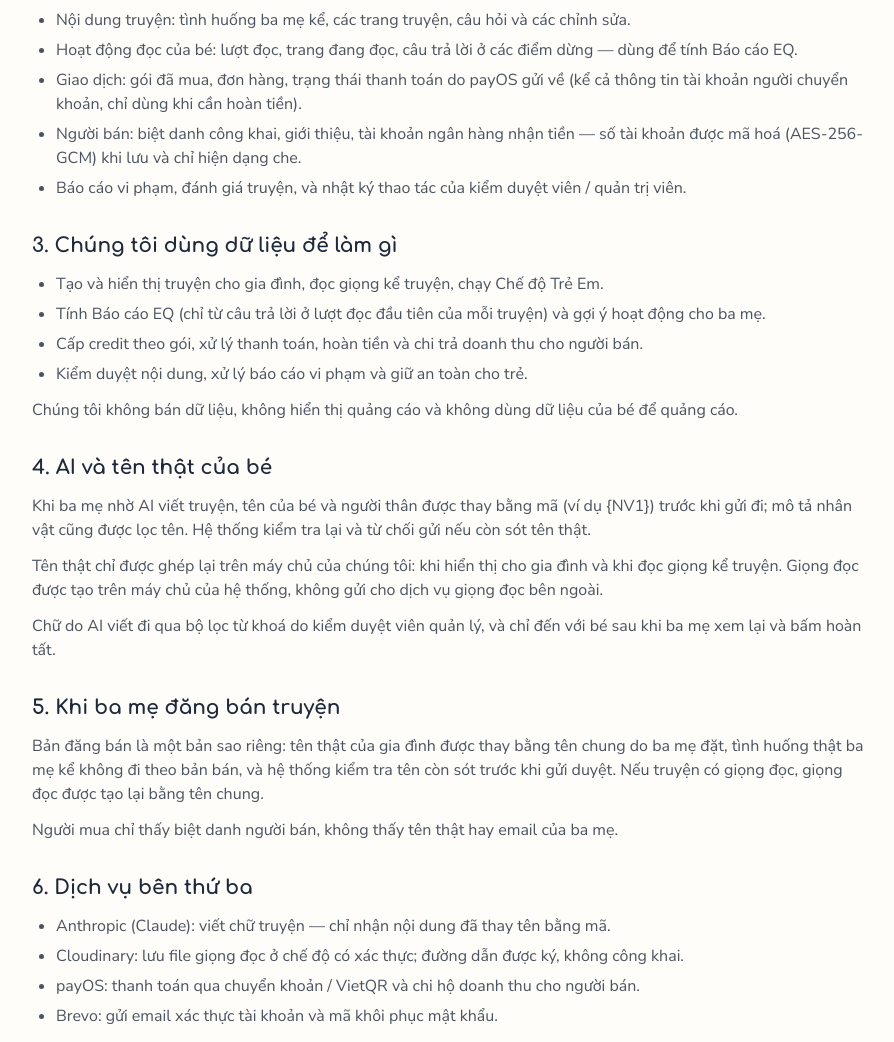
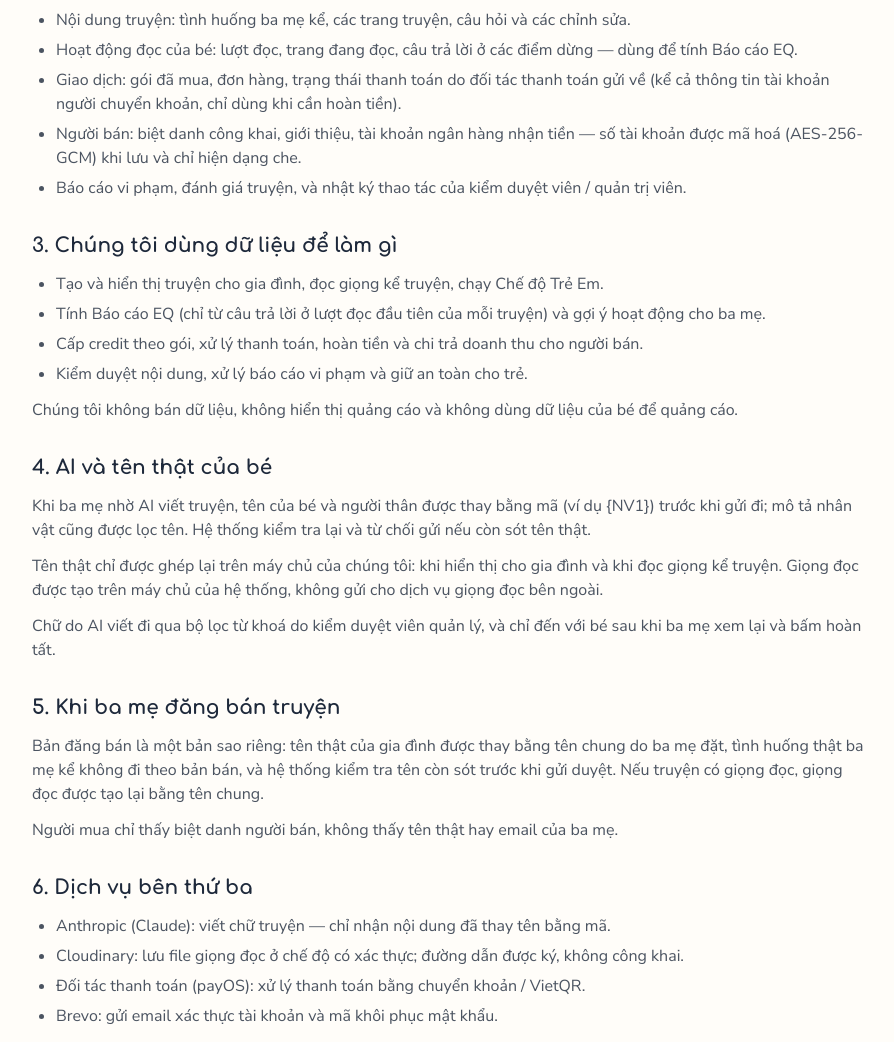
Before and after one commit to SEP490-GFA26SE186/Web, a React (Vite) app: page /chinh-sach-bao-mat in a window 1280 px wide. Shown: the part 957-1999 px from the top of the page, without its empty margins (192-1086 px from the left). Built offline with nearby package versions, Linux system fonts and the light colour scheme; no server answers.

Commit message:
bo chu 'payOS' o cac cho phu huynh thay (nut thanh toan, mua truyen, gioi thieu, dieu khoan); chinh sach bao mat ghi 'doi tac thanh toan', bo y chi ho

```diff
--- a/src/constants/landingContent.js
+++ b/src/constants/landingContent.js
@@ -211,7 +211,7 @@ export const FAQS = [
   },
   {
     q: "Credit là gì, có mất phí không?",
-    a: "Credit dùng cho các lần AI viết truyện. Gói Miễn phí cấp credit mỗi tháng; gói Gia đình cấp nhiều hơn và mở tính năng bán truyện. Truyện tự viết không tốn credit. Thanh toán qua payOS (chuyển khoản / VietQR).",
+    a: "Credit dùng cho các lần AI viết truyện. Gói Miễn phí cấp credit mỗi tháng; gói Gia đình cấp nhiều hơn và mở tính năng bán truyện. Truyện tự viết không tốn credit. Thanh toán bằng chuyển khoản ngân hàng hoặc quét mã VietQR.",
   },
   {
     q: "Điểm EQ của con được tính thế nào?",
--- a/src/pages/legal/PrivacyPolicyPage.jsx
+++ b/src/pages/legal/PrivacyPolicyPage.jsx
@@ -18,7 +18,7 @@ const SECTIONS = [
         "Nhân vật gia đình: tên gọi và mô tả bằng chữ (ngoại hình, tính cách). Chúng tôi không yêu cầu và không lưu ảnh, giọng nói hay dữ liệu khuôn mặt của bé.",
         "Nội dung truyện: tình huống ba mẹ kể, các trang truyện, câu hỏi và các chỉnh sửa.",
         "Hoạt động đọc của bé: lượt đọc, trang đang đọc, câu trả lời ở các điểm dừng — dùng để tính Báo cáo EQ.",
-        "Giao dịch: gói đã mua, đơn hàng, trạng thái thanh toán do payOS gửi về (kể cả thông tin tài khoản người chuyển khoản, chỉ dùng khi cần hoàn tiền).",
+        "Giao dịch: gói đã mua, đơn hàng, trạng thái thanh toán do đối tác thanh toán gửi về (kể cả thông tin tài khoản người chuyển khoản, chỉ dùng khi cần hoàn tiền).",
         "Người bán: biệt danh công khai, giới thiệu, tài khoản ngân hàng nhận tiền — số tài khoản được mã hoá (AES-256-GCM) khi lưu và chỉ hiện dạng che.",
         "Báo cáo vi phạm, đánh giá truyện, và nhật ký thao tác của kiểm duyệt viên / quản trị viên.",
       ],
@@ -57,7 +57,7 @@ const SECTIONS = [
       [
         "Anthropic (Claude): viết chữ truyện — chỉ nhận nội dung đã thay tên bằng mã.",
         "Cloudinary: lưu file giọng đọc ở chế độ có xác thực; đường dẫn được ký, không công khai.",
-        "payOS: thanh toán qua chuyển khoản / VietQR và chi hộ doanh thu cho người bán.",
+        "Đối tác thanh toán (payOS): xử lý thanh toán bằng chuyển khoản / VietQR.",
         "Brevo: gửi email xác thực tài khoản và mã khôi phục mật khẩu.",
       ],
       "Các dịch vụ này chỉ nhận phần dữ liệu cần cho việc của họ.",
--- a/src/pages/legal/TermsPage.jsx
+++ b/src/pages/legal/TermsPage.jsx
@@ -19,7 +19,7 @@ const SECTIONS = [
         "Credit dùng cho các lần AI viết truyện; số credit cho mỗi lần do hệ thống công bố trước khi bắt đầu. Lần viết lỗi được hoàn credit.",
         "Mỗi gói cấp credit theo từng tháng. Credit chưa dùng hết hạn khi sang tháng mới, không quy đổi thành tiền và không mua lẻ.",
         "Gói trả trước, gia hạn thủ công; đổi gói giữa kỳ thì kỳ mới bắt đầu ngay và credit còn lại được giữ một lần.",
-        "Thanh toán qua payOS (chuyển khoản / VietQR). Truyện tự viết không tốn credit.",
+        "Thanh toán bằng chuyển khoản ngân hàng hoặc quét mã VietQR. Truyện tự viết không tốn credit.",
       ],
     ],
   },
--- a/src/pages/parent/billing/BillingPage.jsx
+++ b/src/pages/parent/billing/BillingPage.jsx
@@ -127,7 +127,7 @@ function BillingPage() {
                       ? "Đang dùng"
                       : plan.priceVnd === 0
                         ? "Chuyển về gói này"
-                        : "Thanh toán qua payOS"}
+                        : "Thanh toán"}
                 </button>
                 {renewable && sub?.periodEnd && (
                   <p className="-mt-2 text-center text-xs text-navy/55">
@@ -140,7 +140,7 @@ function BillingPage() {
         </div>
       )}
       <p className="text-xs text-navy/50">
-        Thanh toán bằng chuyển khoản / quét mã VietQR qua payOS. Gói trả trước, gia hạn thủ công: gia hạn gói đang dùng thì cộng thêm thời hạn vào ngày hết hạn hiện tại. Đổi sang gói khác giữa kỳ: kỳ mới bắt đầu ngay, credit còn lại được giữ.
+        Thanh toán bằng chuyển khoản ngân hàng hoặc quét mã VietQR. Gói trả trước, gia hạn thủ công: gia hạn gói đang dùng thì cộng thêm thời hạn vào ngày hết hạn hiện tại. Đổi sang gói khác giữa kỳ: kỳ mới bắt đầu ngay, credit còn lại được giữ.
       </p>
       <PaymentHistory />
       <CreditHistory />
--- a/src/pages/parent/marketplace/ListingDetailPage.jsx
+++ b/src/pages/parent/marketplace/ListingDetailPage.jsx
@@ -129,7 +129,7 @@ function ListingDetailPage() {
         ) : (
           <button type="button" onClick={buy} disabled={checkout.isPending} className="btn-primary w-full px-8 py-3.5 text-lg sm:w-auto">
             {checkout.isPending ? <Loader2 size={20} className="animate-spin" /> : <ShoppingCart size={20} />}
-            {free ? "Nhận miễn phí" : `Mua ${formatListingPrice(l.priceVnd)} qua payOS`}
+            {free ? "Nhận miễn phí" : `Mua ${formatListingPrice(l.priceVnd)}`}
           </button>
         )}
         {!l.isMine && (
```
